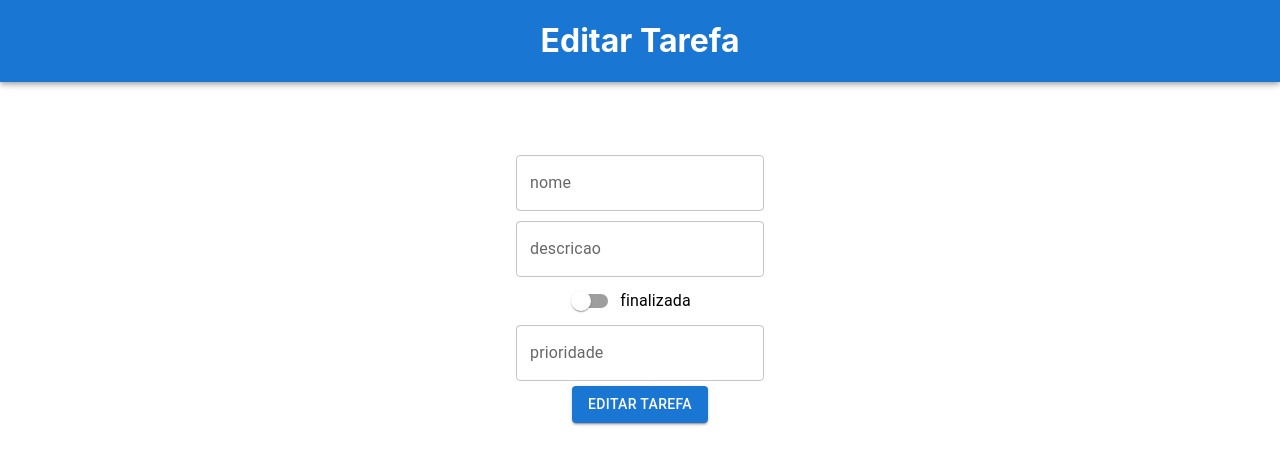
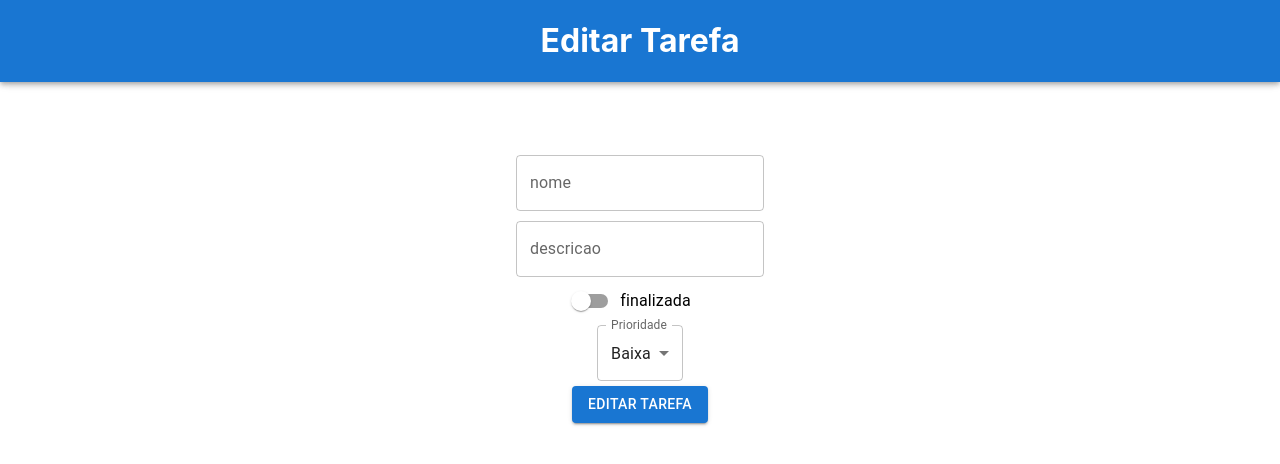
Before and after one commit to vitorlms/to-do-list, a React (Create React App) app in the folder frontend/: page /editar-tarefa in a window 1280 px wide. Shown: the top 464 px of the page. Built offline with nearby package versions, Linux system fonts and the light colour scheme.

Commit message:
Correção tela de cadastro e edição

```diff
--- a/frontend/src/pages/CadastrarTarefa/index.js
+++ b/frontend/src/pages/CadastrarTarefa/index.js
@@ -1,6 +1,10 @@
 import { Button } from "@mui/material";
 import { AppBar } from "@mui/material";
 import { FormControlLabel } from "@mui/material";
+import { InputLabel } from "@mui/material";
+import { MenuItem } from "@mui/material";
+import { Select } from "@mui/material";
+import { FormControl } from "@mui/material";
 import { Switch } from "@mui/material";
 import { TextField } from "@mui/material";
 import { useState } from "react";
@@ -24,7 +28,7 @@ const CadastrarTarefa= () => {
     }
 
     function onChangeFinalizada(event) {
-      tarefa.finalizada = event.target.value;
+      tarefa.finalizada = !tarefa.finalizada;
       setTarefa({ ...tarefa });
     }
 
@@ -55,7 +59,18 @@ const CadastrarTarefa= () => {
       <br/>
       <FormControlLabel control={<Switch/>} label={"finalizada"} onChange={onChangeFinalizada}/>
       <br/>
-      <TextField style={{margin: "5px"}} type={"text"} label={"prioridade"} onChange={onChangePrioridade}/>
+      <FormControl style={{margin: "5px"}}>
+        <InputLabel>Prioridade</InputLabel>
+        <Select
+          value={tarefa.prioridade}
+          label="Prioridade"
+          onChange={onChangePrioridade}
+        >
+          <MenuItem value={"Baixa"}>Baixa</MenuItem>
+          <MenuItem value={"Média"}>Média</MenuItem>
+          <MenuItem value={"Alta"}>Alta</MenuItem>
+        </Select>
+      </FormControl>
       <br/>
       <Button onClick={onSubmit} variant={"contained"}> Cadastrar Tarefa </Button>
     </form>
--- a/frontend/src/pages/EditarTarefa/index.js
+++ b/frontend/src/pages/EditarTarefa/index.js
@@ -4,6 +4,10 @@ import { Switch } from "@mui/material";
 import { FormControlLabel } from "@mui/material";
 import { TextField } from "@mui/material";
 import { useState } from "react";
+import { InputLabel } from "@mui/material";
+import { MenuItem } from "@mui/material";
+import { Select } from "@mui/material";
+import { FormControl } from "@mui/material";
 import api from "../../services/api";
 
 const EditarTarefa= () => {
@@ -24,7 +28,7 @@ const EditarTarefa= () => {
     }
 
     function onChangeFinalizada(event) {
-      tarefa.finalizada = event.target.value;
+      tarefa.finalizada = !tarefa.finalizada;
       setTarefa({ ...tarefa });
     }
 
@@ -55,7 +59,18 @@ const EditarTarefa= () => {
       <br/>
       <FormControlLabel control={<Switch/>} label={"finalizada"} onChange={onChangeFinalizada}/>
       <br/>
-      <TextField style={{margin: "5px"}} type={"text"} label={"prioridade"} onChange={onChangePrioridade}/>
+      <FormControl style={{margin: "5px"}}>
+        <InputLabel>Prioridade</InputLabel>
+        <Select
+          value={tarefa.prioridade}
+          label="Prioridade"
+          onChange={onChangePrioridade}
+        >
+          <MenuItem value={"Baixa"}>Baixa</MenuItem>
+          <MenuItem value={"Média"}>Média</MenuItem>
+          <MenuItem value={"Alta"}>Alta</MenuItem>
+        </Select>
+      </FormControl>
       <br/>
       <Button onClick={onSubmit} variant={"contained"}> Editar Tarefa </Button>
     </form>
```
